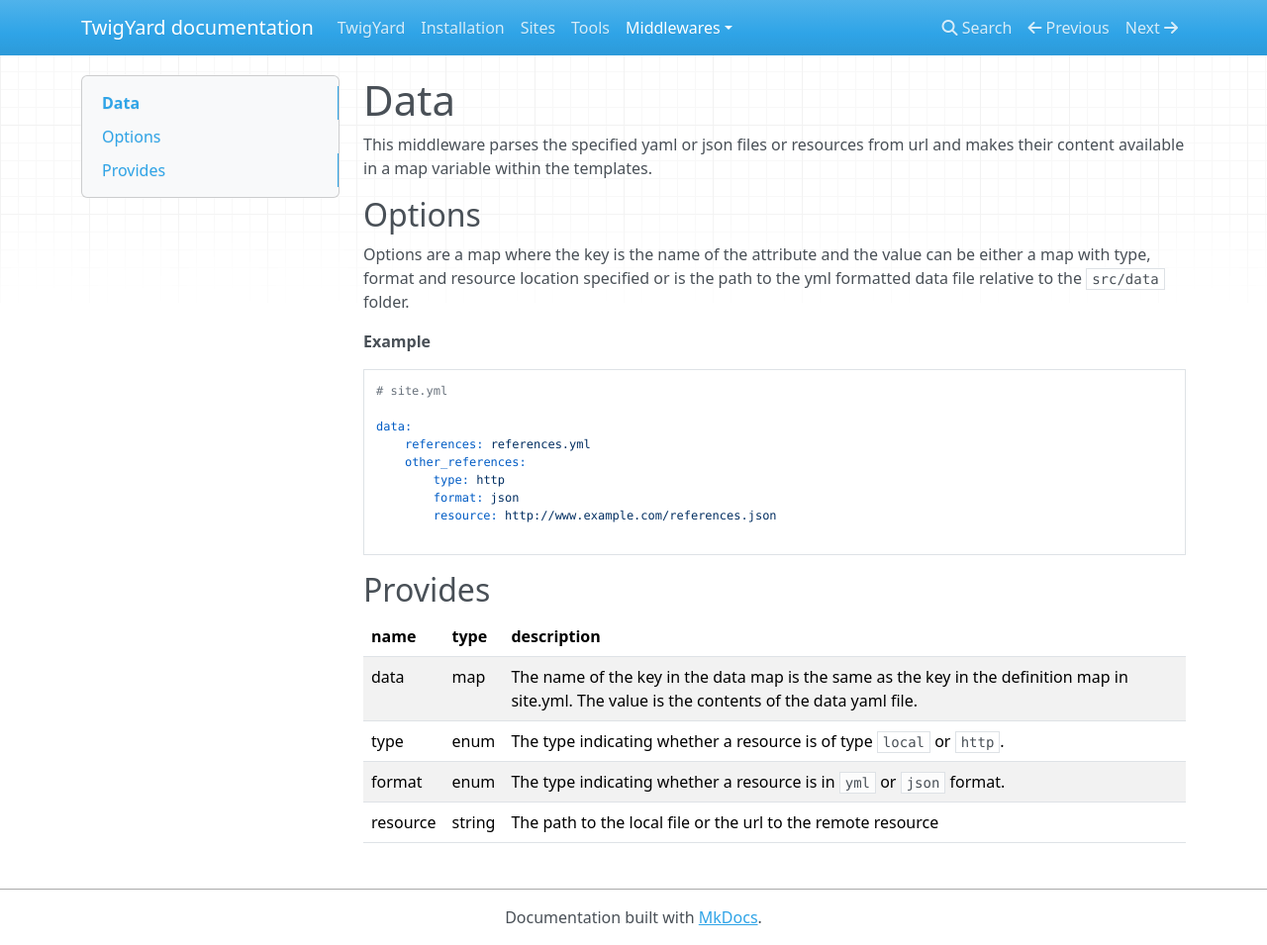
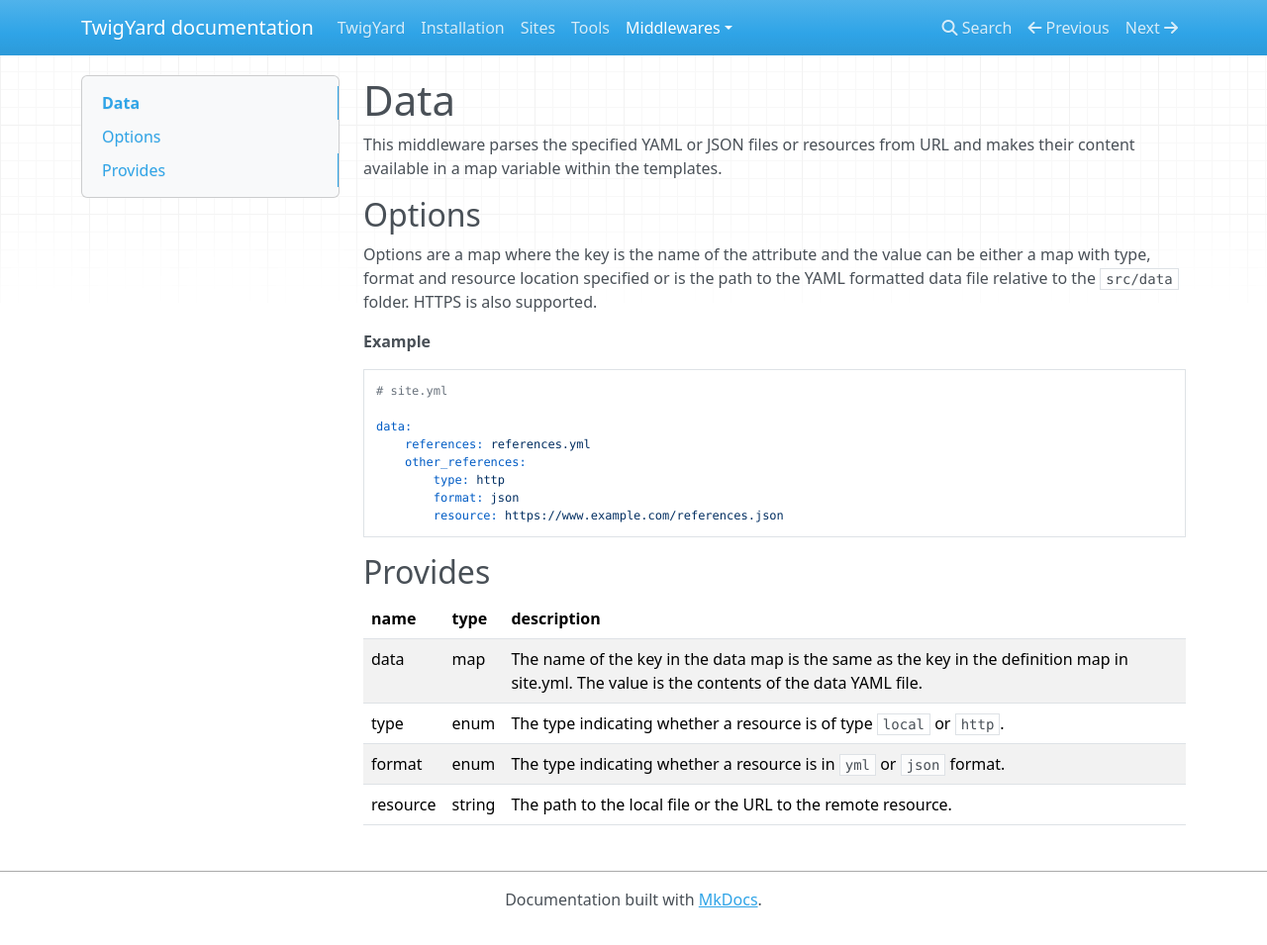
Before and after one commit to twigyard/twigyard, an MkDocs documentation site: the page built from docs/docs/middlewares/data.md, in a window 1280 px wide and 955 px high. Shown: the whole window at 99% size. Built offline with MkDocs 1.6.1, drawn with Linux system fonts in a browser that asks for light colours; nearby versions of some CDN libraries.

Commit message:
Document https support in data middleware (#72)

````diff
--- a/docs/docs/middlewares/data.md
+++ b/docs/docs/middlewares/data.md
@@ -1,8 +1,8 @@
 # Data
-This middleware parses the specified yaml or json files or resources from url and makes their content available in a map variable within the templates.
+This middleware parses the specified YAML or JSON files or resources from URL and makes their content available in a map variable within the templates.
 
 ## Options
-Options are a map where the key is the name of the attribute and the value can be either a map with type, format and resource location specified or is the path to the yml formatted data file relative to the `src/data` folder.
+Options are a map where the key is the name of the attribute and the value can be either a map with type, format and resource location specified or is the path to the YAML formatted data file relative to the `src/data` folder. HTTPS is also supported.
 
 **Example**
 ```yaml
@@ -13,14 +13,13 @@ data:
     other_references:
         type: http
         format: json
-        resource: http://www.example.com/references.json
-
+        resource: https://www.example.com/references.json
 ```
 
 ## Provides
 name     | type   | description
 ---------|--------|-------------
-data     | map    | The name of the key in the data map is the same as the key in the definition map in site.yml. The value is the contents of the data yaml file.
+data     | map    | The name of the key in the data map is the same as the key in the definition map in site.yml. The value is the contents of the data YAML file.
 type     | enum   | The type indicating whether a resource is of type `local` or `http`.
 format   | enum   | The type indicating whether a resource is in `yml` or `json` format.
-resource | string | The path to the local file or the url to the remote resource
+resource | string | The path to the local file or the URL to the remote resource.
````
